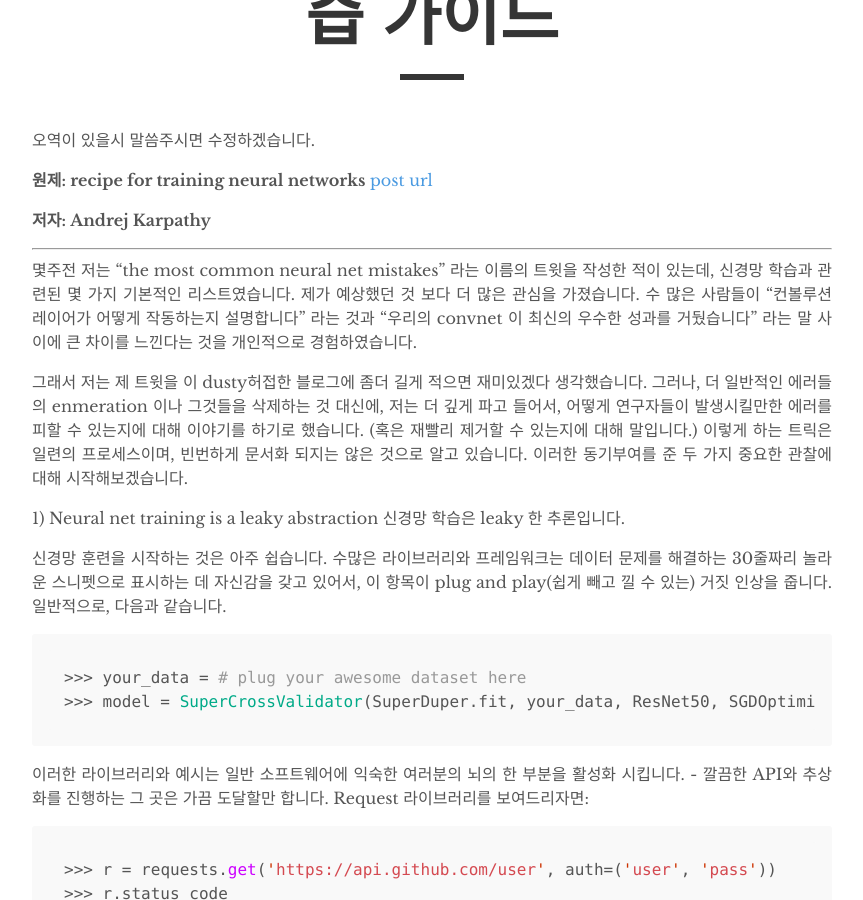
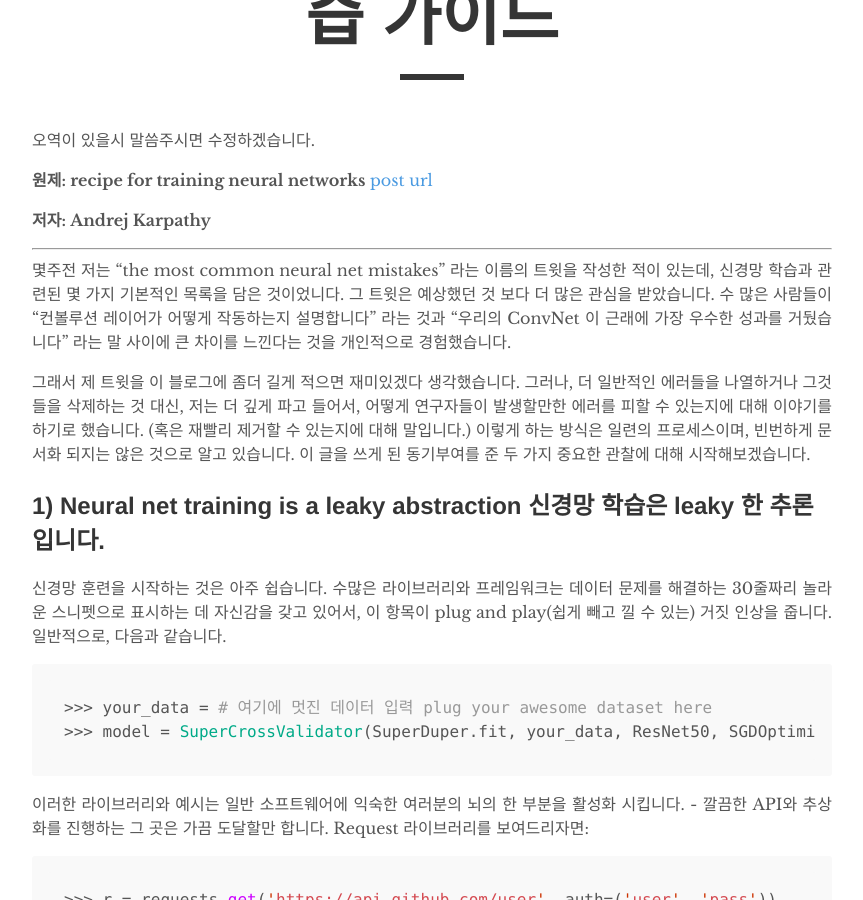
Before and after one commit to jinseriouspark/jinseriouspark.github.io, a Jekyll site: the page built from _posts/2021-09-24-A recipe for training neural networks_1.md, in a window 1280 px wide and 900 px high, scrolled down 373 px. Shown: the whole window, without its empty margins (208-1071 px from the left). Built offline with Jekyll 4.4.1, drawn with Linux system fonts in a browser that asks for light colours.

Commit message:
add new translation

````diff
--- a/_posts/2021-09-24-A recipe for training neural networks_1.md
+++ b/_posts/2021-09-24-A recipe for training neural networks_1.md
@@ -14,16 +14,17 @@ author: "Seriouscoding"
 ______________________________________________________________
 
 
-몇주전 저는 "the most common neural net mistakes" 라는 이름의 트윗을 작성한 적이 있는데, 신경망 학습과 관련된 몇 가지 기본적인 리스트였습니다. 제가 예상했던 것 보다 더 많은 관심을 가졌습니다. 수 많은 사람들이 "컨볼루션 레이어가 어떻게 작동하는지 설명합니다" 라는 것과 "우리의 convnet 이 최신의 우수한 성과를 거뒀습니다" 라는 말 사이에 큰 차이를 느낀다는 것을 개인적으로 경험하였습니다.
 
-그래서 저는 제 트윗을 이 dusty허접한 블로그에 좀더 길게 적으면 재미있겠다 생각했습니다. 그러나, 더 일반적인 에러들의 enmeration 이나 그것들을 삭제하는 것 대신에, 저는 더 깊게 파고 들어서, 어떻게 연구자들이 발생시킬만한 에러를 피할 수 있는지에 대해 이야기를 하기로 했습니다. (혹은 재빨리 제거할 수 있는지에 대해 말입니다.) 이렇게 하는 트릭은 일련의 프로세스이며, 빈번하게 문서화 되지는 않은 것으로 알고 있습니다. 이러한 동기부여를 준 두 가지 중요한 관찰에 대해 시작해보겠습니다.
+몇주전 저는 "the most common neural net mistakes" 라는 이름의 트윗을 작성한 적이 있는데, 신경망 학습과 관련된 몇 가지 기본적인 목록을 담은 것이었니다. 그 트윗은 예상했던 것 보다 더 많은 관심을 받았습니다. 수 많은 사람들이 "컨볼루션 레이어가 어떻게 작동하는지 설명합니다" 라는 것과 "우리의 ConvNet 이 근래에 가장 우수한 성과를 거뒀습니다" 라는 말 사이에 큰 차이를 느낀다는 것을 개인적으로 경험했습니다.
 
-1) Neural net training is a leaky abstraction 신경망 학습은 leaky 한 추론입니다.
+그래서 제 트윗을 이 블로그에 좀더 길게 적으면 재미있겠다 생각했습니다. 그러나, 더 일반적인 에러들을 나열하거나 그것들을 삭제하는 것 대신, 저는 더 깊게 파고 들어서, 어떻게 연구자들이 발생할만한 에러를 피할 수 있는지에 대해 이야기를 하기로 했습니다. (혹은 재빨리 제거할 수 있는지에 대해 말입니다.) 이렇게 하는 방식은 일련의 프로세스이며, 빈번하게 문서화 되지는 않은 것으로 알고 있습니다. 이 글을 쓰게 된 동기부여를 준 두 가지 중요한 관찰에 대해 시작해보겠습니다.
+
+## 1) Neural net training is a leaky abstraction 신경망 학습은 leaky 한 추론입니다.
 
 신경망 훈련을 시작하는 것은 아주 쉽습니다. 수많은 라이브러리와 프레임워크는 데이터 문제를 해결하는 30줄짜리 놀라운 스니펫으로 표시하는 데 자신감을 갖고 있어서, 이 항목이 plug and play(쉽게 빼고 낄 수 있는) 거짓 인상을 줍니다. 일반적으로, 다음과 같습니다.
 
 ```python
->>> your_data = # plug your awesome dataset here
+>>> your_data = # 여기에 멋진 데이터 입력 plug your awesome dataset here
 >>> model = SuperCrossValidator(SuperDuper.fit, your_data, ResNet50, SGDOptimizer)
 ```
 
````
Also changed, not shown: _posts/2021-09-25-A recipe for training neural networks_2.md (added, +28 -0 lines).
